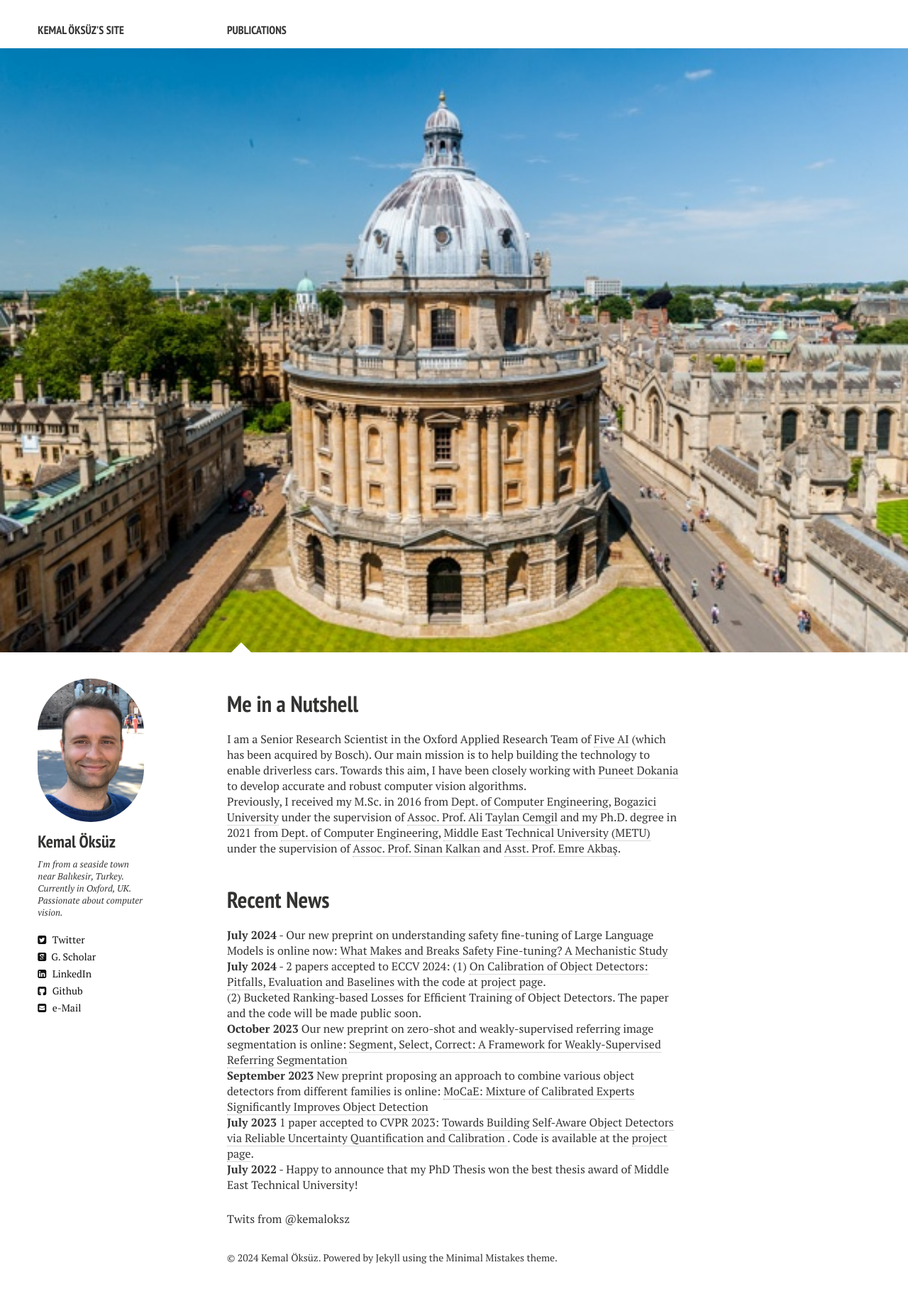
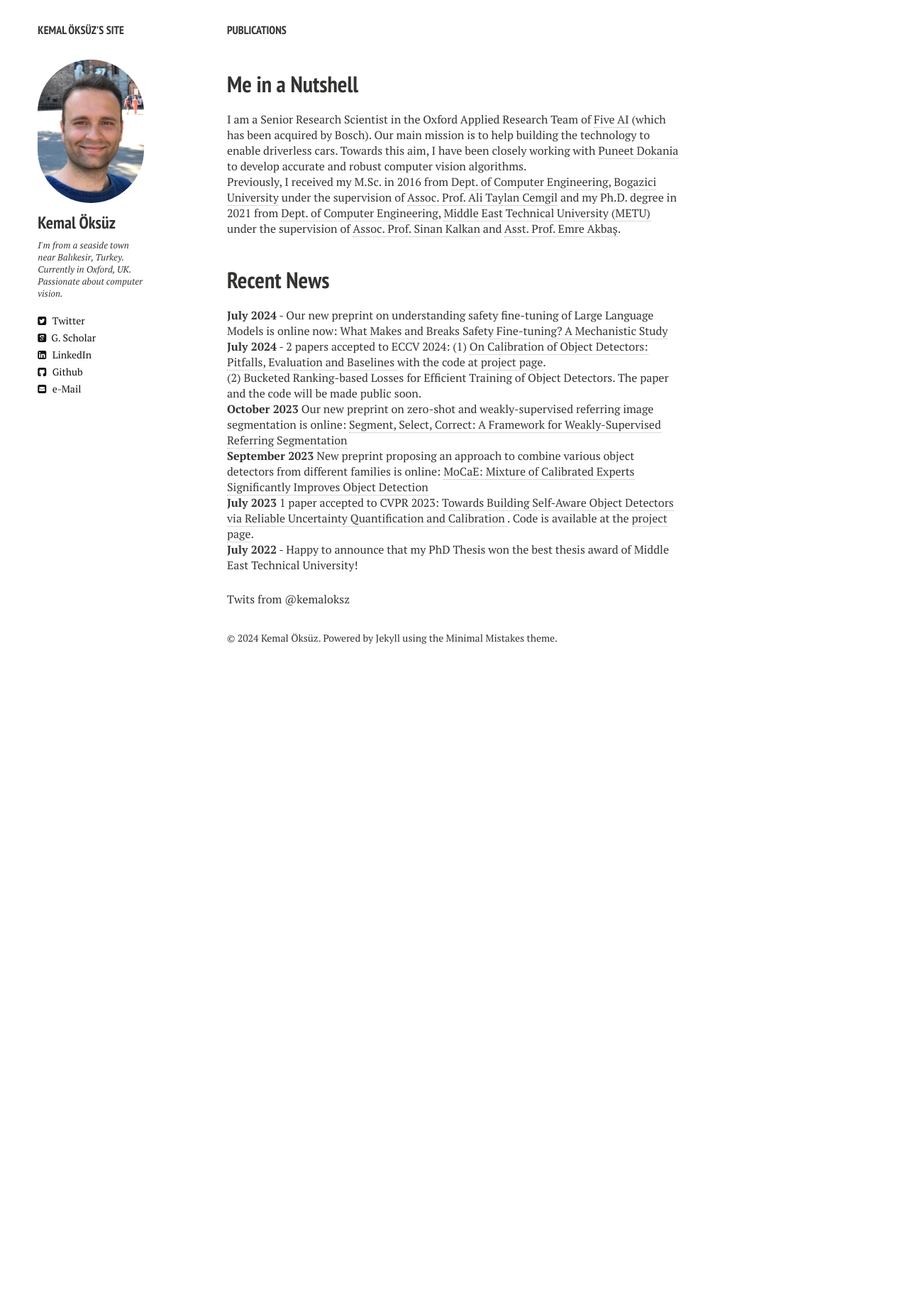
Before and after one commit to kemaloksuz/kemaloksuz.github.io, a Jekyll site: the page built from index.md, in a window 1280 px wide. Shown: the whole page at 71% size. Built offline with Jekyll 4.4.1, drawn with Linux system fonts in a browser that asks for light colours; nearby versions of some CDN libraries; comment, search, counter and statistics services are not loaded; after the commit the page ends 957 px from its top, so only the background shows below that.

Commit message:
Update index.md

```diff
--- a/index.md
+++ b/index.md
@@ -3,8 +3,6 @@ layout: home2
 title: Me in a Nutshell
 description: "Kemal Öksüz's website"
 tags: [Jekyll, theme, responsive, blog, template]
-image:
-  feature: rigaautumn.jpg
 ---
 
 I am a Senior Research Scientist in the Oxford Applied Research Team of <a href="https://www.five.ai" target="_blank">Five AI</a> (which has been acquired by Bosch). Our main mission is to help building the technology to enable driverless cars. Towards this aim, I have been closely working with <a href="https://puneetkdokania.github.io" target="_blank">Puneet Dokania</a> to develop accurate and robust computer vision algorithms.
```
